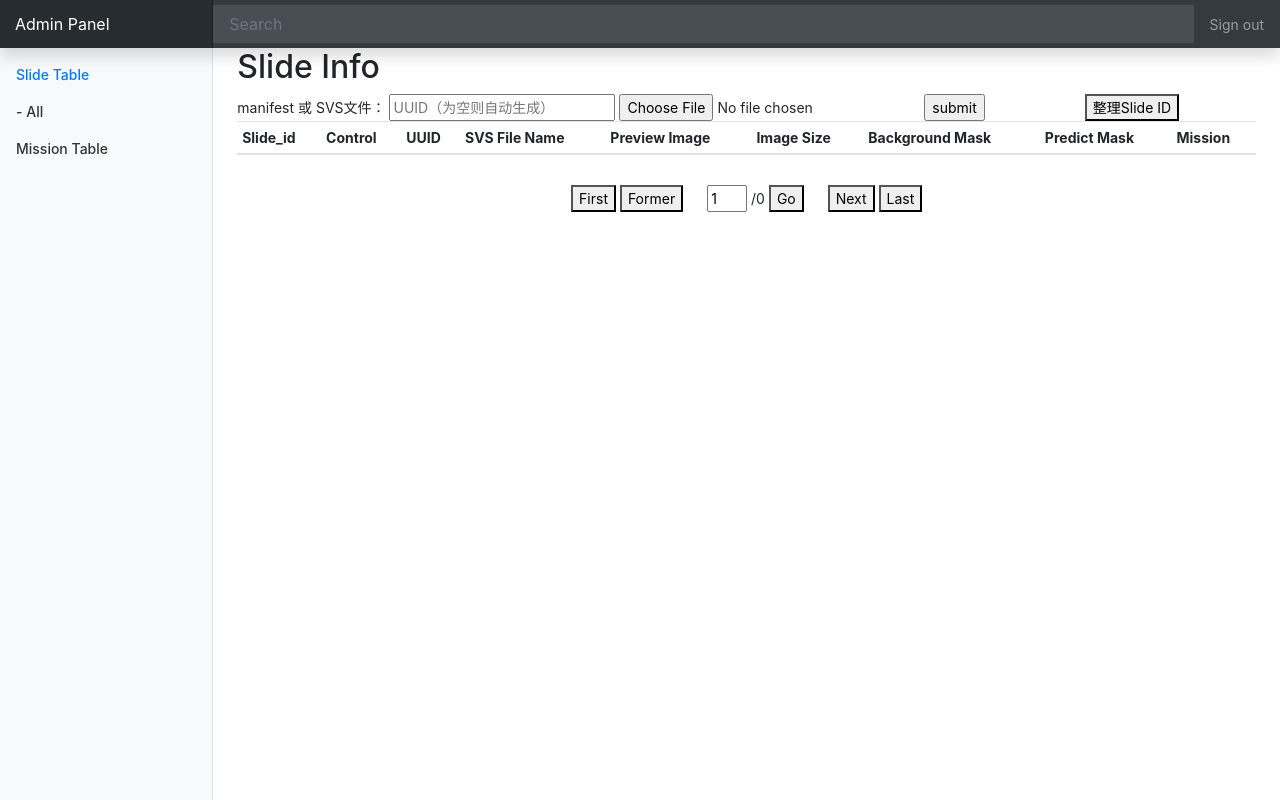
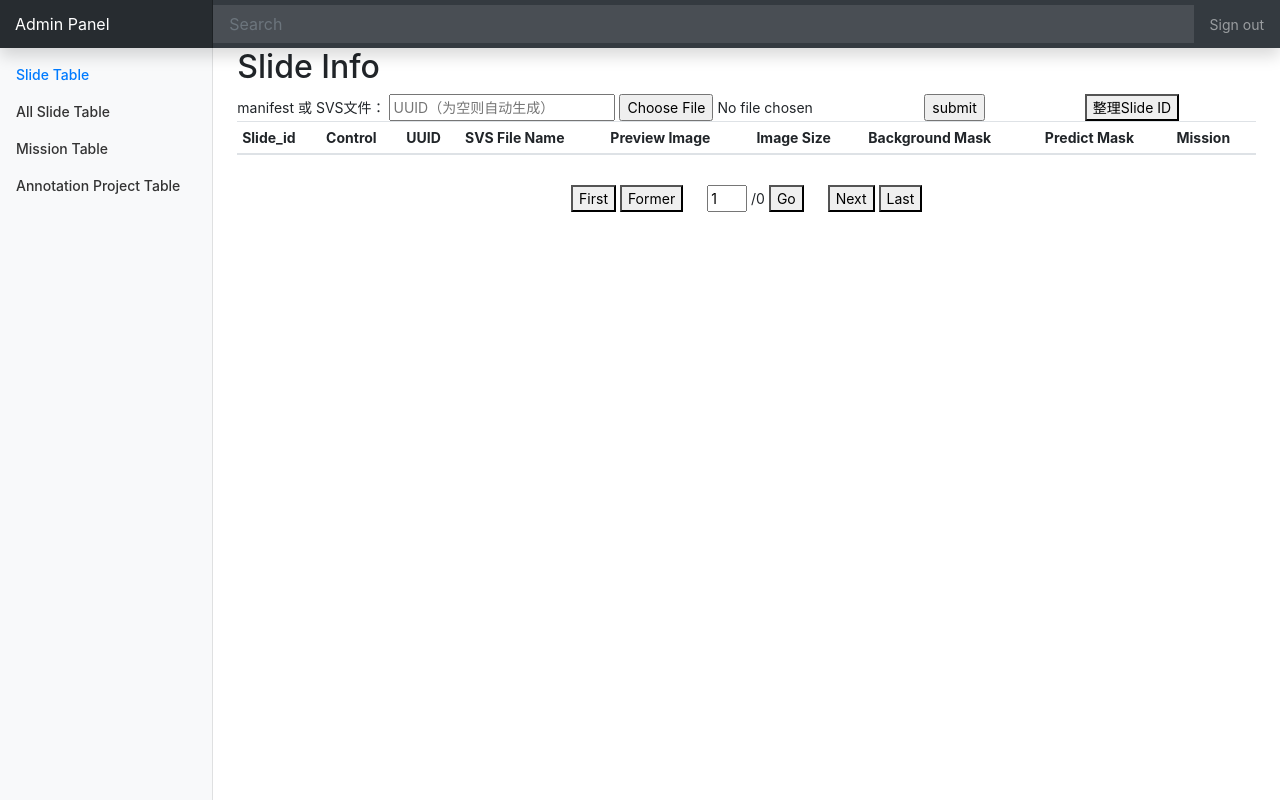
Before and after one commit to 6zhc/WSI-online-analysis-framework, a Flask app: page / in a window 1280 px wide. Run offline with Flask 2, Linux system fonts and the light colour scheme; data that the repository does not hold is empty; some libraries are stand-ins or nearby versions.

Commit message:
add annotation project table page.

```diff
--- /dev/null
+++ b/Controller/annotation_project_controller.py
@@ -0,0 +1,117 @@
+import os
+import numpy
+import json
+from Model import manifest
+from Controller import manifest_controller
+
+manifest_root = "annotation_project_manifest/"
+nuclei_annotation_root = "Data/nuclei_annotation_data/"
+
+
+def get_table():
+    filename = 'annotation_project_manifest/table.npy'
+    if not os.path.exists(filename):
+        refresh_npy()
+    result = numpy.load(filename)
+    result = result.tolist()
+    return result
+
+
+def refresh_npy():
+    result = []
+    available_slide_id = []
+    for item in manifest_controller.get_available_slide_id():
+        available_slide_id.append(item['id'])
+    file_list = os.listdir(manifest_root)
+    mani = manifest.Manifest()
+    for file in file_list:
+        temp = []
+        if file[-4:] != ".txt":
+            continue
+        slide_id = []
+        missing_slide_uuid = []
+
+        project_name = file[:-4]
+        temp.append(project_name)
+
+        manifest_txt = open(manifest_root + file).readlines()
+        for wsi in manifest_txt:
+            info = wsi.split('\t')
+            if info[0] == "id":
+                continue
+            try:
+                info[0] = '[*] ' + info[0]
+                wsi = mani.get_project_by_uuid(info[0][4:])
+                if int(wsi[0]) not in available_slide_id:
+                    info[0] = '[' + str(wsi[0]) + '] ' + info[0][4:]
+                    raise Exception
+                slide_id.append(int(wsi[0]))
+            except:
+                missing_slide_uuid.append(info[0])
+        # print(missing_slide_uuid)
+        # print(slide_id)
+
+        missing_slide_id_str = ""
+        slide_id_str = ""
+        if slide_id == []:
+            temp.append('Empty Manifest!')
+            result.append(temp)
+            continue
+
+        min_slide_id = min(slide_id)
+        for i in range(max(slide_id) + 1):
+            if i not in slide_id:
+                if i >= min_slide_id:
+                    missing_slide_id_str = missing_slide_id_str + str(i) + ', '
+            elif i - 1 not in slide_id and i in slide_id:
+                slide_id_str = slide_id_str + str(i)
+                if i + 1 in slide_id:
+                    slide_id_str = slide_id_str + '-'
+                else:
+                    slide_id_str = slide_id_str + ', '
+            elif i - 1 in slide_id and i in slide_id and i + 1 not in slide_id:
+                slide_id_str = slide_id_str + str(i) + ', '
+        temp.append(slide_id_str)
+        temp.append(missing_slide_id_str)
+        temp.append('<button type="button" onclick="alert(' + str(missing_slide_uuid) +
+                    '.join(\'\\n\'))">see more</button>')
+
+        annotation_project_root = nuclei_annotation_root + project_name + '/'
+        if not os.path.exists(annotation_project_root):
+            os.mkdir(annotation_project_root)
+
+        annotator_no = 6
+        region_no = 0
+        finish_region_no = numpy.zeros(annotator_no)
+        for wsi in manifest_txt:
+            info = wsi.split('\t')
+            if not os.path.exists(annotation_project_root + info[0] + '/'):
+                continue
+            for annotation_file in os.listdir(annotation_project_root + info[0] + '/'):
+                print(annotation_file[0], annotation_file[-4:])
+                if annotation_file[0] == 'r' and annotation_file[-4:] == '.txt':
+                    region_no = region_no + 1
+                    for annotator_id in range(annotator_no):
+                        if os.path.exists(annotation_project_root + info[0] + '/' +
+                                          'a' + str(annotator_id + 1) + '_' + annotation_file) and \
+                                sum(numpy.loadtxt(annotation_project_root + info[0] + '/' +
+                                                  'a' + str(annotator_id + 1) + '_' + annotation_file)) > 0:
+                            finish_region_no[annotator_id] += 1
+        result_str = ""  # 'Total: ' + str(region_no) + ', <br/>'
+        for annotator_id in range(annotator_no):
+            result_str += str(annotator_id + 1) + ': ' + \
+                          str(int(finish_region_no[annotator_id])) + ' /' + str(region_no) + ', '
+            if annotator_id % 2:
+                result_str += '<br/>'
+        temp.append(result_str)
+
+        temp.append('<a href="/nuclei_annotation?slide_id=' + str(slide_id[0]) + '&project=' + str(project_name)
+                    + '" target="_Blank">nuclei annotate </a>')
+        temp.append('<a href="/nuclei_annotation?slide_id=' + str(slide_id[0]) + '&project=' + str(project_name)
+                    + '" target="_Blank">freehand annotate </a>')
+
+        result.append(temp)
+
+    filename = 'annotation_project_manifest/table.npy'
+    result = numpy.array(result)
+    numpy.save(filename, result)  # 保存为.npy格式
--- a/Controller/freehand_annotation_server.py
+++ b/Controller/freehand_annotation_server.py
@@ -19,6 +19,7 @@ def add_annotation_sever(app):
 
         slide_id = request.args.get('slide_id', default=4, type=int)
         annotator_id = request.args.get('annotator_id', default=1, type=int)
+        annotation_project = request.args.get('project', default="None", type=str)
 
         info = manifest_controller.get_info_by_id(slide_id)
         dzi_file_path = "/static/data/dzi_data/" + str(info[1]) + '/' \
@@ -30,13 +31,14 @@ def add_annotation_sever(app):
                         + str(info[2]) + ".dzi"
 
         return render_template('freehand_annotation.html', slide_url=slide_url, slide_id=slide_id,
-                               annotator_id=annotator_id, slide_uuid=info[1])
+                               annotator_id=annotator_id, slide_uuid=info[1], project=annotation_project)
 
     @app.route('/freehand_annotation/_get_info')
     def freehand_annotation_get_info():
 
         slide_id = request.args.get('slide_id', default=1, type=int)
         annotator_id = request.args.get('annotator_id', default=1, type=int)
+        annotation_project = request.args.get('project', default="None", type=str)
         slide_uuid = request.args.get('slide_uuid', default="", type=str)
 
         mani = manifest.Manifest()
@@ -58,9 +60,10 @@ def add_annotation_sever(app):
     def freehand_annotation_clear_lines():
         slide_id = request.args.get('slide_id', default=1, type=int)
         annotator_id = request.args.get('annotator_id', default=1, type=int)
+        annotation_project = request.args.get('project', default="None", type=str)
         slide_uuid = request.args.get('slide_uuid', default="", type=str)
 
-        annotation_root_folder = freehand_annotation_data_root + slide_uuid + '/'
+        annotation_root_folder = freehand_annotation_data_root + annotation_project + '/' + slide_uuid + '/'
 
         if not os.path.exists(annotation_root_folder):
             os.mkdir(annotation_root_folder)
@@ -76,9 +79,10 @@ def add_annotation_sever(app):
     def freehand_annotation_undo_lines():
         slide_id = request.args.get('slide_id', default=1, type=int)
         annotator_id = request.args.get('annotator_id', default=1, type=int)
+        annotation_project = request.args.get('project', default="None", type=str)
         slide_uuid = request.args.get('slide_uuid', default="", type=str)
 
-        annotation_root_folder = freehand_annotation_data_root + slide_uuid + '/'
+        annotation_root_folder = freehand_annotation_data_root + annotation_project + '/' + slide_uuid + '/'
 
         if not os.path.exists(annotation_root_folder):
             os.mkdir(annotation_root_folder)
@@ -94,9 +98,10 @@ def add_annotation_sever(app):
     def freehand_annotation_update_image():
         slide_id = request.args.get('slide_id', default=1, type=int)
         annotator_id = request.args.get('annotator_id', default=1, type=int)
+        annotation_project = request.args.get('project', default="None", type=str)
         slide_uuid = request.args.get('slide_uuid', default="", type=str)
 
-        annotation_root_folder = freehand_annotation_data_root + slide_uuid + '/'
+        annotation_root_folder = freehand_annotation_data_root + annotation_project + '/' + slide_uuid + '/'
 
         if not os.path.exists(annotation_root_folder):
             os.mkdir(annotation_root_folder)
@@ -146,9 +151,10 @@ def add_annotation_sever(app):
     def freehand_annotation_record():
         slide_id = request.args.get('slide_id', default=1, type=int)
         annotator_id = request.args.get('annotator_id', default=1, type=int)
+        annotation_project = request.args.get('project', default="None", type=str)
         slide_uuid = request.args.get('slide_uuid', default="", type=str)
 
-        annotation_root_folder = freehand_annotation_data_root + slide_uuid + '/'
+        annotation_root_folder = freehand_annotation_data_root + annotation_project + '/' + slide_uuid + '/'
 
         if not os.path.exists(annotation_root_folder):
             os.mkdir(annotation_root_folder)
--- a/Controller/manifest_controller.py
+++ b/Controller/manifest_controller.py
@@ -8,7 +8,7 @@ analysis_data_root = "static/data/analysis_data/"
 icon_root = 'static/data/slide_icon/'
 
 
-def get_table(start_no=0, end_no=0):
+def get_table(start_no=0, end_no=0, make_icon_mask=1):
     mani = manifest.Manifest()
     data = []
     wsis = mani.get_projects()
@@ -44,7 +44,7 @@ def get_table(start_no=0, end_no=0):
         temp.append('<a href="/slide?slide_id=' + str(wsi[0]) + '"target="_blank">' + wsi[2] + '</a>')
 
         icon_file_path = icon_root + wsi[1] + '/' + 'icon.png'
-        if not os.path.exists(icon_file_path):
+        if not os.path.exists(icon_file_path) and make_icon_mask != 0:
             try:
                 if not os.path.exists(icon_root + wsi[1] + '/'):
                     os.mkdir(icon_root + wsi[1] + '/')
--- a/Controller/nuclei_annotation_server.py
+++ b/Controller/nuclei_annotation_server.py
@@ -25,6 +25,7 @@ def add_annotation_sever(app):
 
         slide_id = request.args.get('slide_id', default=4, type=int)
         annotator_id = request.args.get('annotator_id', default=1, type=int)
+        annotation_project = request.args.get('project', default="None", type=str)
         slide_uuid = request.args.get('slide_uuid', default="", type=str)
 
         info = manifest_controller.get_info_by_id(slide_id)
@@ -37,13 +38,14 @@ def add_annotation_sever(app):
                         + str(info[2]) + ".dzi"
 
         return render_template('nuclei_annotation.html', slide_url=slide_url, slide_id=slide_id,
-                               annotator_id=annotator_id, slide_uuid=info[1])
+                               annotator_id=annotator_id, slide_uuid=info[1], project=annotation_project)
 
     @app.route('/nuclei_annotation/_get_info')
     def nuclei_annotation_get_info():
 
         slide_id = request.args.get('slide_id', default=1, type=int)
         annotator_id = request.args.get('annotator_id', default=1, type=int)
+        annotation_project = request.args.get('project', default="None", type=str)
         slide_uuid = request.args.get('slide_uuid', default="", type=str)
 
         mani = manifest.Manifest()
@@ -65,12 +67,13 @@ def add_annotation_sever(app):
     def nuclei_annotation_update_image():
         slide_id = request.args.get('slide_id', default=1, type=int)
         annotator_id = request.args.get('annotator_id', default=1, type=int)
+        annotation_project = request.args.get('project', default="None", type=str)
         slide_uuid = request.args.get('slide_uuid', default="", type=str)
 
         mani = manifest.Manifest()
         wsi = mani.get_project_by_id(slide_id)
         svs_file_path = original_data_root + wsi[1] + '/' + wsi[2]
-        annotation_root_folder = nuclei_annotation_data_root + wsi[1] + '/'
+        annotation_root_folder = nuclei_annotation_data_root + annotation_project + '/' + wsi[1] + '/'
 
         if not os.path.exists(annotation_root_folder):
             os.mkdir(annotation_root_folder)
@@ -145,7 +148,8 @@ def add_annotation_sever(app):
             cv2.imwrite(result_pic_url, mask)
 
         # Update URL configuration
-        slide_url = 'static/data/nuclei_annotation_data/' + wsi[1] + '/a' + str(annotator_id) + '_r' + str(v7) + '.png'
+        slide_url = 'static/data/nuclei_annotation_data/' + annotation_project + '/' \
+                    + wsi[1] + '/a' + str(annotator_id) + '_r' + str(v7) + '.png'
         result_pic = cv2.imread(result_pic_url)
         cv2.imwrite(slide_url, result_pic)
 
@@ -163,9 +167,10 @@ def add_annotation_sever(app):
     def nuclei_annotation_record():
         slide_id = request.args.get('slide_id', default=1, type=int)
         annotator_id = request.args.get('annotator_id', default=1, type=int)
+        annotation_project = request.args.get('project', default="None", type=str)
         slide_uuid = request.args.get('slide_uuid', default="", type=str)
 
-        annotation_root_folder = nuclei_annotation_data_root + slide_uuid + '/'
+        annotation_root_folder = nuclei_annotation_data_root + annotation_project + '/' + slide_uuid + '/'
 
         req_form = request.form
         num_of_points = int(len(req_form) / 4)
@@ -201,9 +206,10 @@ def add_annotation_sever(app):
     def nuclei_annotation_update_tb_list():
         slide_id = request.args.get('slide_id', default=1, type=int)
         annotator_id = request.args.get('annotator_id', default=1, type=int)
+        annotation_project = request.args.get('project', default="None", type=str)
         slide_uuid = request.args.get('slide_uuid', default="", type=str)
 
-        annotation_root_folder = nuclei_annotation_data_root + slide_uuid + '/'
+        annotation_root_folder = nuclei_annotation_data_root + annotation_project + '/' + slide_uuid + '/'
 
         if not os.path.exists(annotation_root_folder):
             os.mkdir(annotation_root_folder)
@@ -216,6 +222,7 @@ def add_annotation_sever(app):
     def nuclei_annotation_add_sw():
         slide_id = request.args.get('slide_id', default=1, type=int)
         annotator_id = request.args.get('annotator_id', default=1, type=int)
+        annotation_project = request.args.get('project', default="None", type=str)
         slide_uuid = request.args.get('slide_uuid', default="", type=str)
 
         allowed_annotator = range(5)
@@ -223,7 +230,7 @@ def add_annotation_sever(app):
             x = request.args.get('x', 0, type=int)
             y = request.args.get('y', 0, type=int)
 
-            annotation_root_folder = nuclei_annotation_data_root + slide_uuid + '/'
+            annotation_root_folder = nuclei_annotation_data_root + annotation_project + '/' + slide_uuid + '/'
 
             if not os.path.exists(annotation_root_folder):
                 os.mkdir(annotation_root_folder)
@@ -242,6 +249,7 @@ def add_annotation_sever(app):
     def nuclei_annotation_rm_sw():
         slide_id = request.args.get('slide_id', default=1, type=int)
         annotator_id = request.args.get('annotator_id', default=1, type=int)
+        annotation_project = request.args.get('project', default="None", type=str)
         slide_uuid = request.args.get('slide_uuid', default="", type=str)
 
         allowed_annotator = range(5)
@@ -249,7 +257,7 @@ def add_annotation_sever(app):
         if annotator_id in allowed_annotator:
             sw_id = request.args.get('sw_id', 0, type=int)
 
-            annotation_root_folder = nuclei_annotation_data_root + slide_uuid + '/'
+            annotation_root_folder = nuclei_annotation_data_root + annotation_project + '/' + slide_uuid + '/'
 
             tba_list_db = annotation_root_folder + 'tba_list.db'
             db = SqliteConnector(tba_list_db)
--- a/app.py
+++ b/app.py
@@ -6,6 +6,7 @@ from Controller import thread_controller
 from Controller import image_processing
 from Controller import dataset_controller
 from Controller import mission_controller
+from Controller import annotation_project_controller
 from Controller import freehand_annotation_server
 from Controller import nuclei_annotation_server
 import os
@@ -26,26 +27,6 @@ try:
     os.symlink(os.getcwd() + '/Data', 'static/data')
 except:
     pass
-
-
-# for i in os.listdir('static/data'):
-#     icon_root = 'static/data/slide_icon/'
-#     icon_file_path = icon_root + i + '/' + 'icon.png'
-#     try:
-#         for j in os.listdir('static/data/'+ i ):
-#             try:
-#                 openslide.OpenSlide('static/data/' + i + '/'+j)
-#                 if not os.path.exists(icon_file_path):
-#                     try:
-#                         if not os.path.exists(icon_root + i + '/'):
-#                             os.mkdir(icon_root + i + '/')
-#                         image_processing.generate_icon_image_from_svs_file('static/data/' + i + '/'+j, icon_file_path)
-#                     except:
-#                         pass
-#             except:
-#                 pass
-#     except:
-#         pass
 
 
 @app.route('/')
@@ -86,7 +67,7 @@ def uploader_file():
             print(e)
             return render_template('warning.html', info='file uploaded fail')
         try:
-            image_processing.generate_icon_image_from_svs_file('Data/' + slide_uuid + '/' + f.filename,
+            image_processing.generate_icon_image_from_svs_file('Data/' + slide_uuid + '/' + file.filename,
                                                                'Data/' + slide_uuid + '/icon.png')
         except Exception as e:
             print(e)
@@ -150,7 +131,7 @@ def slide():
 def table_data():
     page_no = request.args.get('page_no', default=1, type=int)
     item_per_page = request.args.get('item_per_page', default=15, type=int)
-    return jsonify(manifest_controller.get_table(page_no * item_per_page - item_per_page, page_no * item_per_page))
+    return jsonify(manifest_controller.get_table(page_no * item_per_page - item_per_page, page_no * item_per_page, 0))
 
 
 @app.route('/mission_table')
@@ -169,15 +150,6 @@ def mission_table():
                            item_per_page=item_per_page, slide_uuid=slide_uuid)
 
 
-# @app.route('/predict_mask_make', methods=['GET', 'POST'])
-# def predict_mask_make():
-#     slide_id = request.form['slide_id']
-#     slide_uuid = request.form['uuid']
-#     model_name = request.form['model_name']
-#     thread.BackgroundThread(image_processing.predict_mask_with_job_id, slide_id, model_name).start()
-#     return redirect('mission_table')
-
-
 @app.route('/mission_table_data')
 def mission_table_data():
     page_no = request.args.get('page_no', default=1, type=int)
@@ -185,6 +157,17 @@ def mission_table_data():
     slide_uuid = request.args.get('slide_uuid', default="", type=str)
     return jsonify(
         mission_controller.get_table(slide_uuid)[page_no * item_per_page - item_per_page:page_no * item_per_page])
+
+
+@app.route('/annotation_project_table')
+def annotation_project_table():
+    return render_template('annotation_project_table.html')
+
+
+@app.route('/annotation_project_table_data')
+def annotation_project_table_data():
+    return jsonify(
+        annotation_project_controller.get_table())
 
 
 @app.route('/available_slide')
@@ -201,6 +184,12 @@ def available_model():
 def continue_slide_id():
     manifest_controller.continue_slide_id()
     return jsonify({"mas": 'None'})
+
+
+@app.route('/refresh_annotation_slide')
+def refresh_annotation_slide():
+    annotation_project_controller.refresh_npy()
+    return redirect('/annotation_project_table')
 
 
 @app.route('/upload')
--- a/static/freehand_annotation_js/openhi_controller.js
+++ b/static/freehand_annotation_js/openhi_controller.js
@@ -118,13 +118,13 @@ var change_slide_id = function () {
     //         update_slide_id();
     //     }
     // );
-    var new_slide_id = parseInt($('input[name="slide_id"]').val())
+    var new_slide_id = parseInt($('input[name="slide_id"]').val());
     if (available_slide.indexOf(new_slide_id) == -1) {
         alert("非法Slide ID!");
         return false;
     } else
         window.location.href("/freehand_annotation?annotation_id=" + annotatorID
-            + '&slide_id=' + new_slide_id.toString());
+            + '&slide_id=' + new_slide_id.toString() + '&project=' + project);
     return false;
 };
 
--- a/static/nuclei_annotation_js/openhi_controller.js
+++ b/static/nuclei_annotation_js/openhi_controller.js
@@ -127,7 +127,7 @@ var change_slide_id = function () {
         return false;
     } else
         window.location.href("/nuclei_annotation?annotation_id=" + annotatorID
-            + '&slide_id=' + new_slide_id.toString());
+            + '&slide_id=' + new_slide_id.toString() + '&project=' + project);
     return false;
 };
 
--- a/templates/freehand_annotation.html
+++ b/templates/freehand_annotation.html
@@ -223,7 +223,8 @@
     var slideID = {{ slide_id }};
     var annotatorID = {{ annotator_id }};
     var slideUUID = "{{ slide_uuid }}";
-    var info_url = "?slide_id={{ slide_id }}&annotator_id={{ annotator_id }}&slide_uuid={{ slide_uuid }}";
+    var project = "{{ project }}";
+    var info_url = "?slide_id={{ slide_id }}&annotator_id={{ annotator_id }}&slide_uuid={{ slide_uuid }}&project={{ project }}";
 
     var available_slide = [];
     $.get("available_slide", function (data) {
--- a/templates/nuclei_annotation.html
+++ b/templates/nuclei_annotation.html
@@ -298,7 +298,8 @@
     var slideID = {{ slide_id }};
     var annotatorID = {{ annotator_id }};
     var slideUUID = "{{ slide_uuid }}";
-    var info_url = "?slide_id={{ slide_id }}&annotator_id={{ annotator_id }}&slide_uuid={{ slide_uuid }}";
+    var project = "{{ project }}";
+    var info_url = "?slide_id={{ slide_id }}&annotator_id={{ annotator_id }}&slide_uuid={{ slide_uuid }}&project={{ project }}";
 
     var available_slide = [];
     $.get("available_slide", function (data) {
--- a/templates/slide_table.html
+++ b/templates/slide_table.html
@@ -48,12 +48,17 @@
                     </li>
                     <li class="nav-item">
                         <a class="nav-link" href="slide_table?item_per_page=10000">
-                            - All
+                            All Slide Table
                         </a>
                     </li>
                     <li class="nav-item">
                         <a class="nav-link" href="mission_table">
                             Mission Table
+                        </a>
+                    </li>
+                    <li class="nav-item">
+                        <a class="nav-link" href="annotation_project_table">
+                            Annotation Project Table
                         </a>
                     </li>
                 </ul>
```
Also changed, not shown: templates/annotation_project_table.html (added, +143 -0 lines), templates/mission_table.html (+6 -1 lines), annotation_project_manifest/README.md (added).
